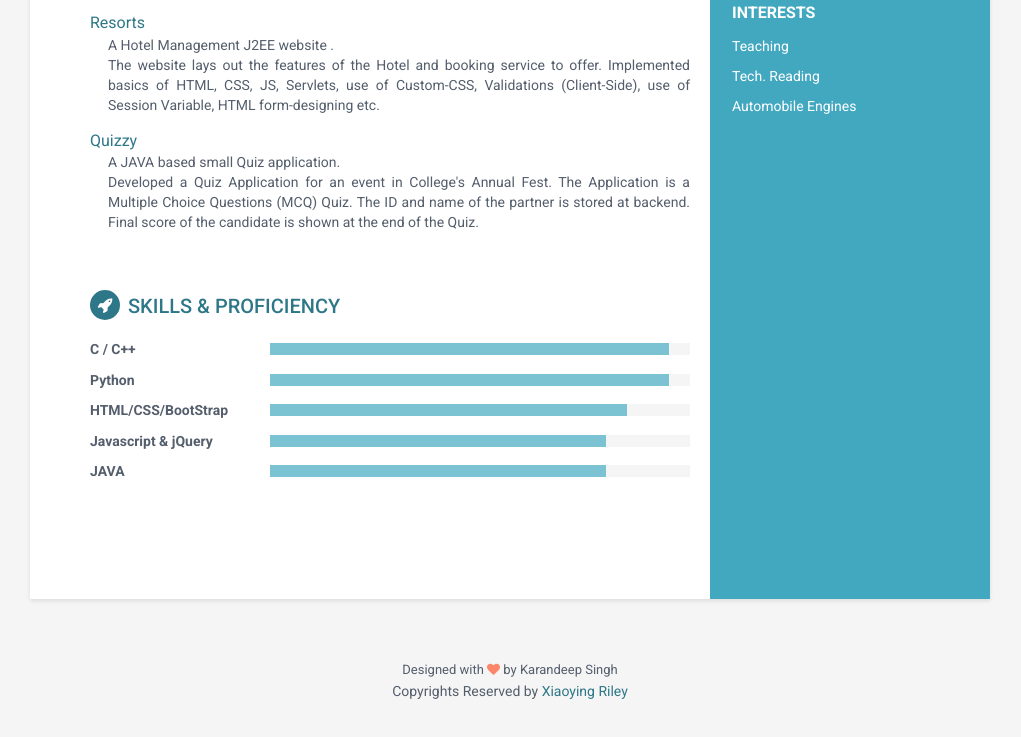
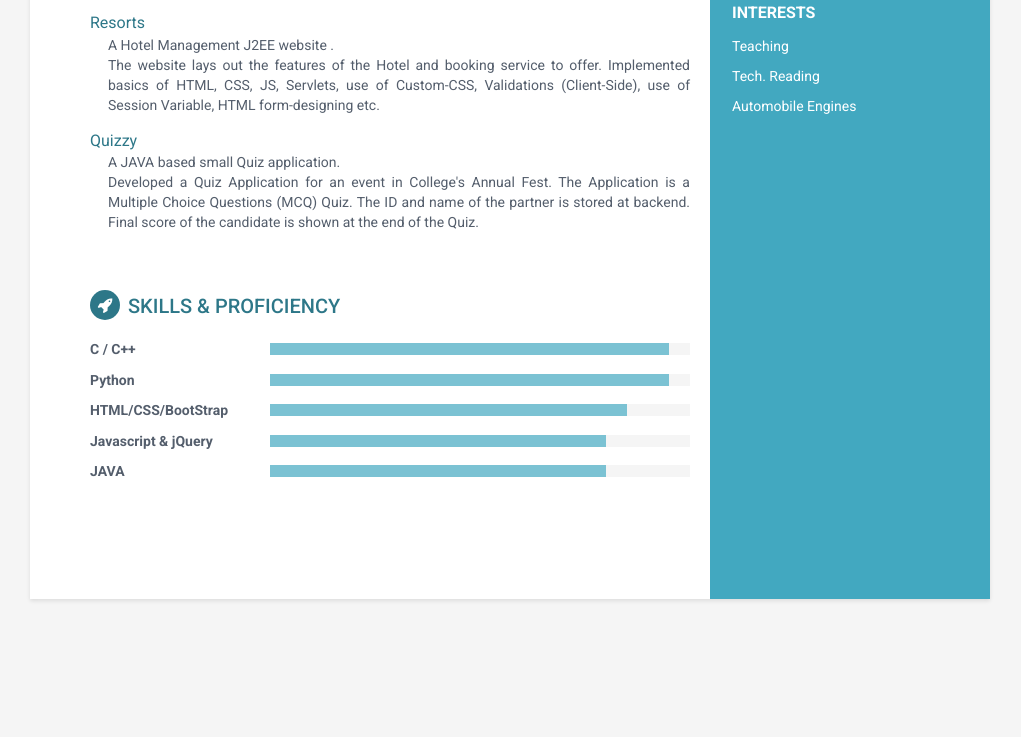
Before and after one commit to Singh-Karandeep/Singh-Karandeep.github.io, a plain HTML site: page index.html in a window 1280 px wide. Shown: the part 1092-1829 px from the top of the page, without its empty margins (130-1151 px from the left). Drawn offline with Linux system fonts and the light colour scheme.

Commit message:
Updated Portfolio
Signed-off-by: Karandeep Singh <kvaid7@gmail.com>

```diff
--- a/index.html
+++ b/index.html
@@ -225,9 +225,7 @@
     <footer class="footer">
         <div class="text-center">
                 <!--/* This template is released under the Creative Commons Attribution 3.0 License. Please keep the attribution link below when using for your own project. Thank you for your support. :) If you'd like to use the template without the attribution, you can check out other license options via our website: themes.3rdwavemedia.com */-->
-                <small class="copyright">Designed with <i class="fa fa-heart"></i> by Karandeep Singh</small>
                 <br>
-                Copyrights Reserved by <a href="http://themes.3rdwavemedia.com" target="_blank">Xiaoying Riley</a>
         </div><!--//container-->
     </footer><!--//footer-->
 
```
